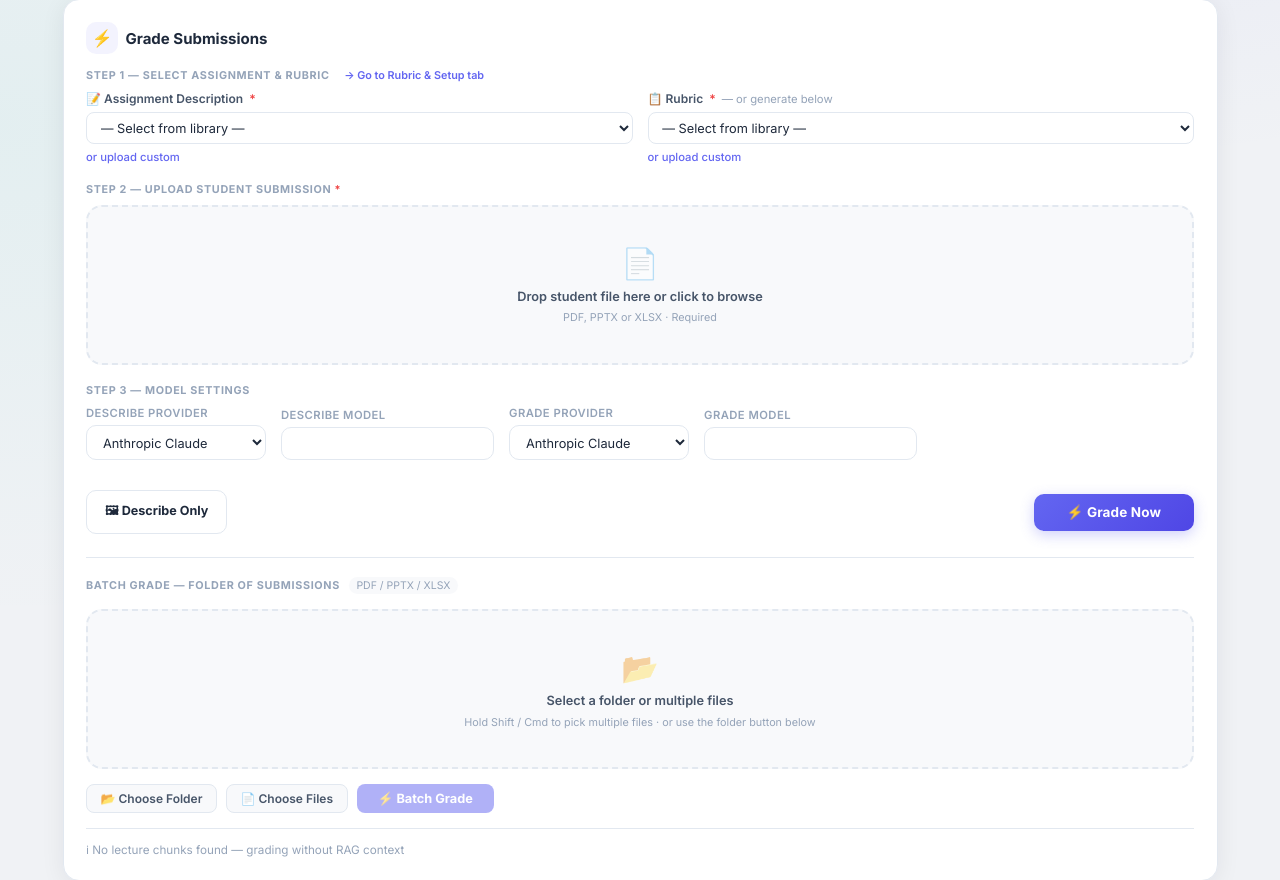
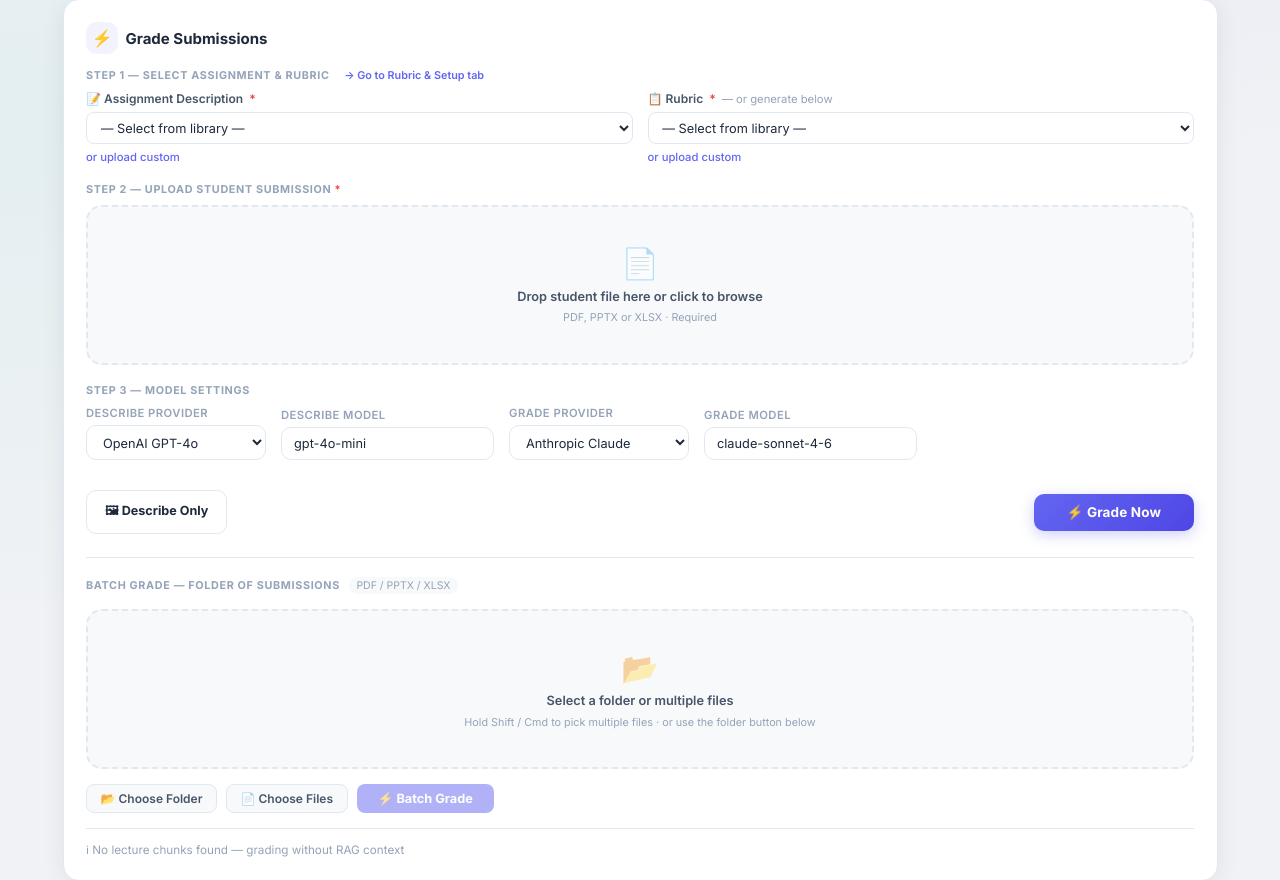
Before and after one commit to dereklee1031/Final-AI-Auto_Grader, a Flask app: page / in a window 1280 px wide. Shown: the part 178-1058 px from the top of the page. Run offline with Flask 3, Linux system fonts and the light colour scheme; data that the repository does not hold is empty.

Commit message:
Fix: describe=OpenAI default, grade=Claude default, model names visible
- Describe Provider pre-selects OpenAI with selected attribute
- Grade Provider pre-selects Anthropic Claude
- Both model inputs use direct dict keys (providers['x']['model'])
  so values render correctly: gpt-4o-mini and claude-sonnet-4-6

Co-Authored-By: Claude Sonnet 4.6 <noreply@anthropic.com>

```diff
--- a/scripts/web/templates/index.html
+++ b/scripts/web/templates/index.html
@@ -416,25 +416,25 @@ button{font-family:var(--font);cursor:pointer}
             <label>Describe Provider</label>
             <select name="describe_provider" id="describeProviderSelect" onchange="updateModel('describeProviderSelect','describeModelInput')">
               {% for key, p in providers.items() %}
-              <option value="{{ key }}">{{ p.label }}</option>
+              <option value="{{ key }}" {% if key == 'openai' %}selected{% endif %}>{{ p.label }}</option>
               {% endfor %}
             </select>
           </div>
           <div class="config-group">
             <label>Describe Model</label>
-            <input type="text" name="describe_model" id="describeModelInput" value="{{ providers.values()|first|attr('model') }}">
+            <input type="text" name="describe_model" id="describeModelInput" value="{{ providers['openai']['model'] }}">
           </div>
           <div class="config-group">
             <label>Grade Provider</label>
             <select name="grade_provider" id="gradeProviderSelect" onchange="updateModel('gradeProviderSelect','gradeModelInput')">
               {% for key, p in providers.items() %}
-              <option value="{{ key }}">{{ p.label }}</option>
+              <option value="{{ key }}" {% if key == 'anthropic' %}selected{% endif %}>{{ p.label }}</option>
               {% endfor %}
             </select>
           </div>
           <div class="config-group">
             <label>Grade Model</label>
-            <input type="text" name="grade_model" id="gradeModelInput" value="{{ providers.values()|first|attr('model') }}">
+            <input type="text" name="grade_model" id="gradeModelInput" value="{{ providers['anthropic']['model'] }}">
           </div>
         </div>
       </div>
```
